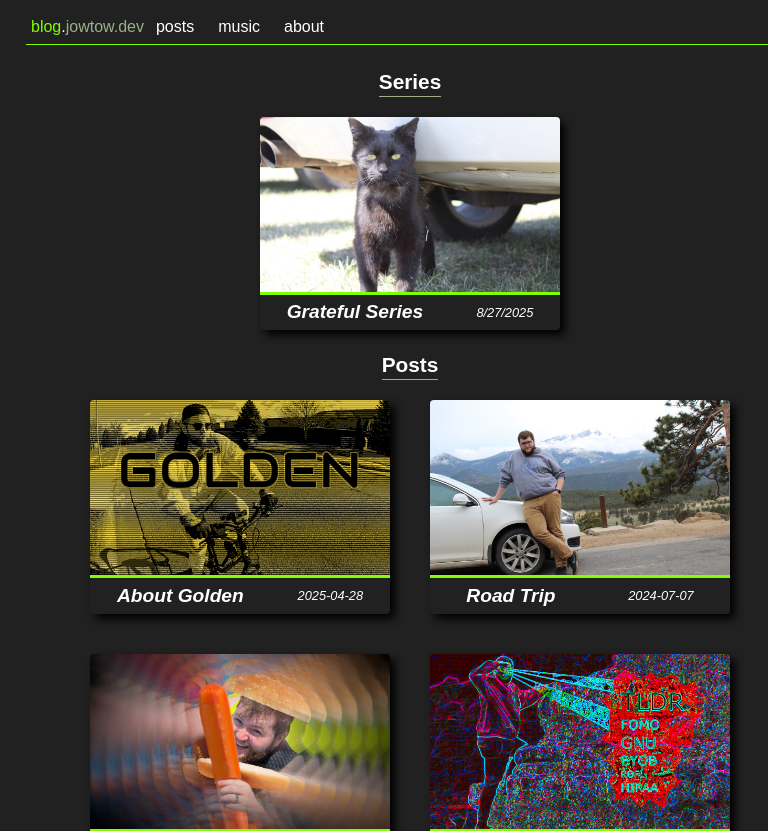
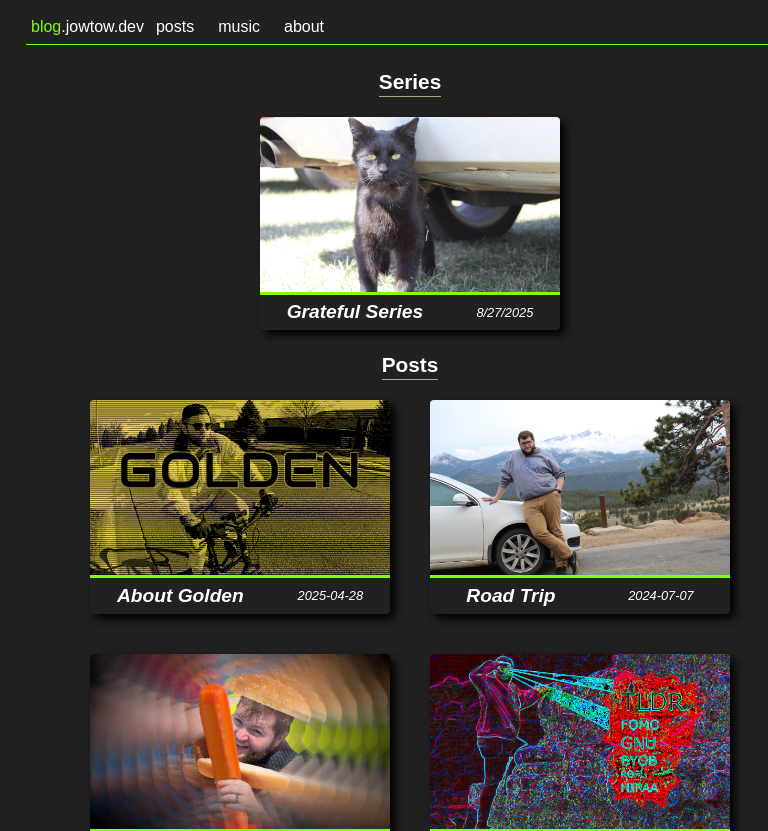
Before and after one commit to jowtow/jowtow-blog, a Next.js app: page / in a window 1280 px wide. Shown: the top 831 px of the page, without its empty margins (230-998 px from the left). Built offline with nearby package versions, Linux system fonts and the light colour scheme.

Commit message:
blog.jowtow.dev only use primary color

```diff
--- a/components/Header/Header.tsx
+++ b/components/Header/Header.tsx
@@ -7,7 +7,7 @@ export default function Header() {
         <nav className="nav">
           <Link href="/">
             <span className="text-[var(--color-primary)]">blog</span>.
-            <span className="text-[var(--color-secondary)]">jowtow.dev</span>
+            <span className="">jowtow.dev</span>
           </Link>
           <Link href="/posts" className="m-3">
             posts
```
